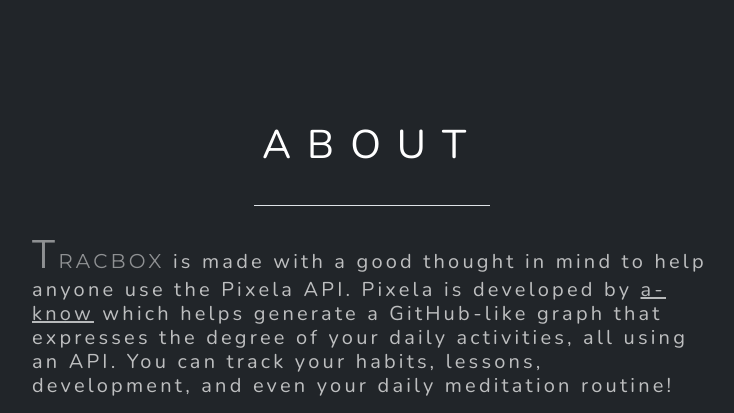
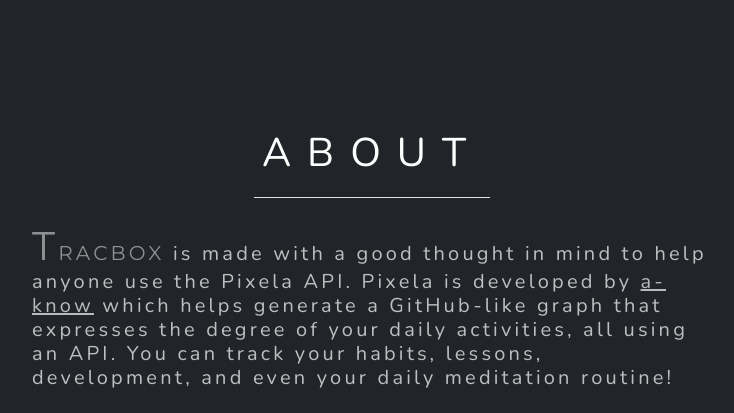
Before and after one commit to snehangsude/tracbox, a Flask app: page /about/ in a window 1280 px wide. Shown: the top 413 px of the page, without its empty margins (268-1002 px from the left). Run offline with Flask 2, Linux system fonts and the light colour scheme; some libraries are stand-ins or nearby versions.

Commit message:
Update about.html

```diff
--- a/templates/about.html
+++ b/templates/about.html
@@ -19,7 +19,7 @@
     <div class="parent-div d-flex flex-column container-fluid align-items-center justify-content-center vh-100 pt-4">
 
         <div class="child-div border-bottom py-1 px-2 mb-2 mt-sm-4">
-            <h1 class="text-center pb-4">About</h1>
+            <h1 class="text-center pb-2">About</h1>
 <!--             <p class="text-center">
                 <img src="https://pixe.la/static/img/deploy.svg">
             </p> -->
```
